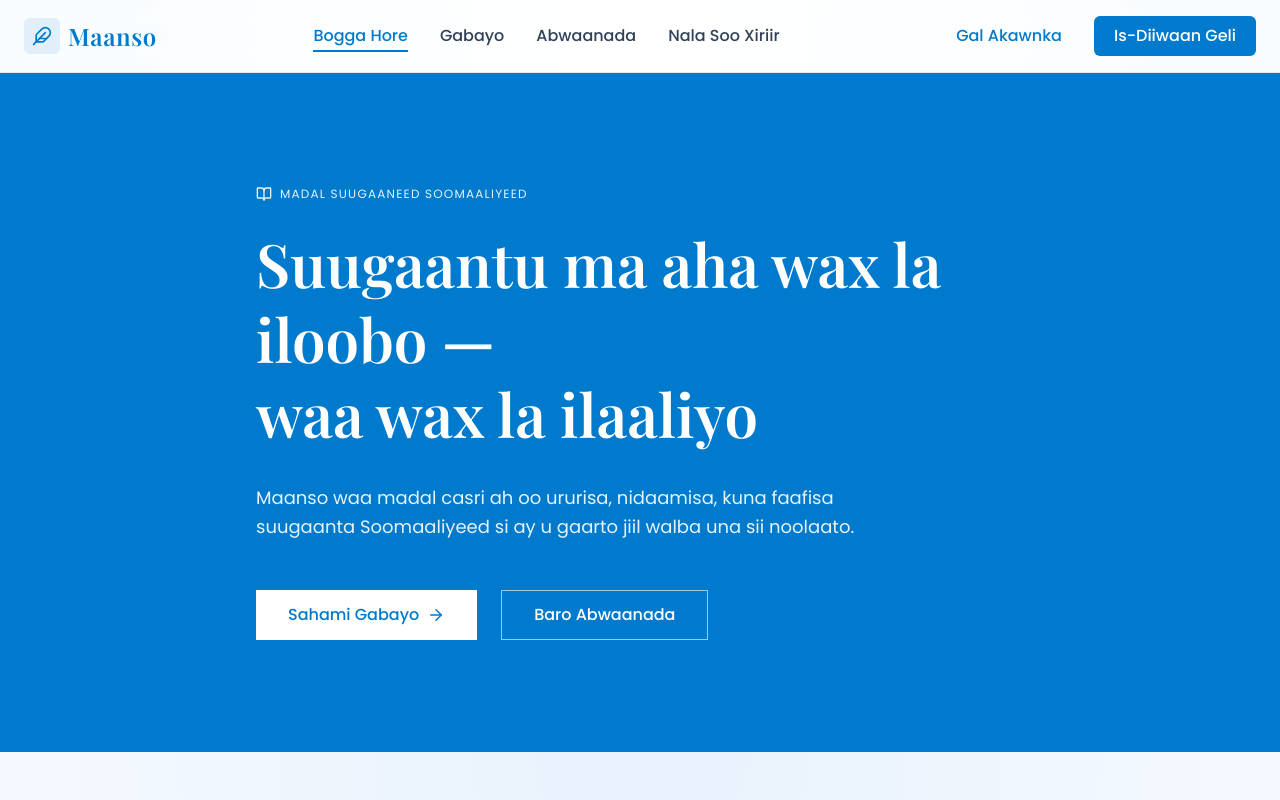
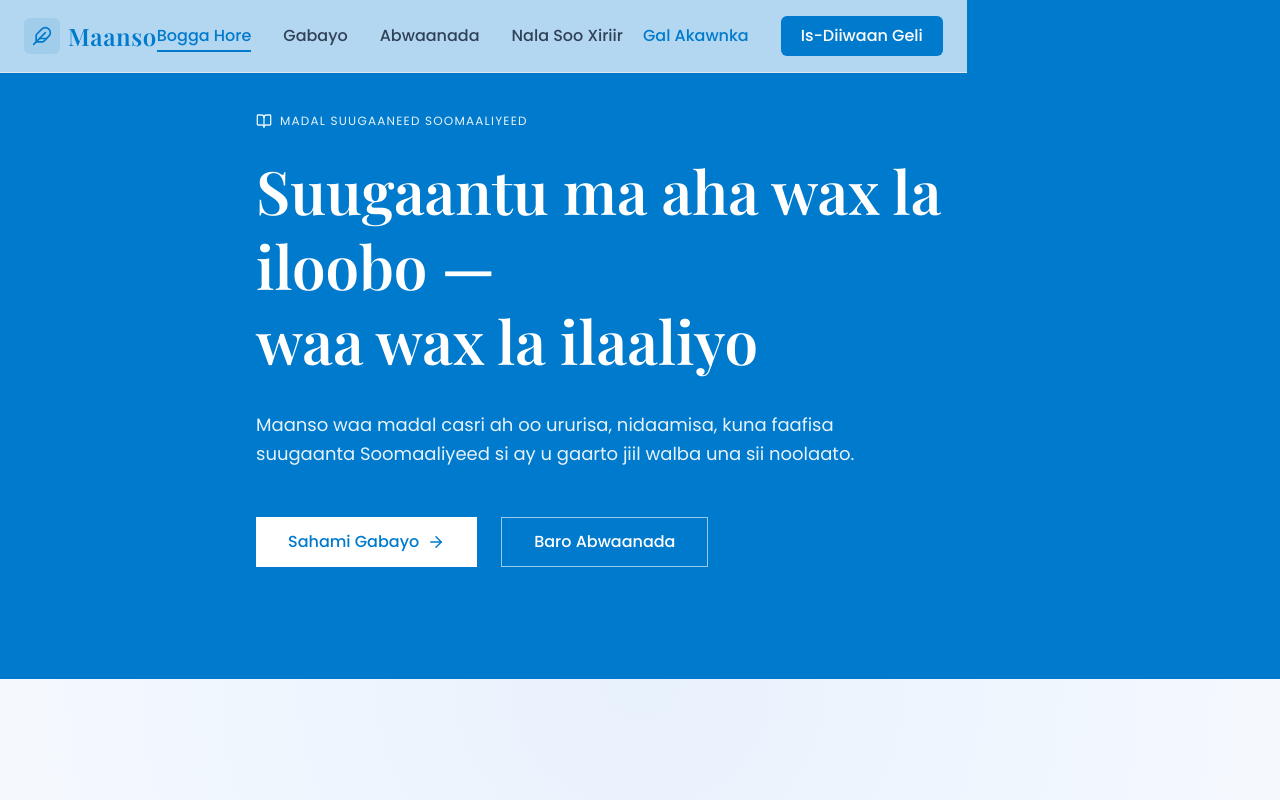
Before and after one commit to Amen252/Maanso-UI, a React (Vite) app: page / in a window 1280 px wide. Shown: the top 800 px of the page. Built offline with nearby package versions, Linux system fonts and the light colour scheme.

Commit message:
changess made

```diff
--- a/src/Components/Navbar.tsx
+++ b/src/Components/Navbar.tsx
@@ -21,9 +21,8 @@ const NavBar = () => {
   return (
     <>
       {/* NAVBAR */}
-      <nav className="sticky top-0 z-50 backdrop-blur-md bg-white/70 border-b border-slate-200">
+      <nav className="fixed top-0 z-50 backdrop-blur-md bg-white/70 border-b border-slate-200">
         <div className="max-w-7xl mx-auto px-4 sm:px-6 py-4 flex items-center justify-between">
-
           {/* Logo */}
           <Link
             to="/"
@@ -38,10 +37,18 @@ const NavBar = () => {
 
           {/* Desktop Links */}
           <div className="hidden md:flex items-center space-x-8">
-            <Link to="/" className={navLink("/")}>Bogga Hore</Link>
-            <Link to="/poems" className={navLink("/poems")}>Gabayo</Link>
-            <Link to="/poets" className={navLink("/poets")}>Abwaanada</Link>
-            <Link to="/contact" className={navLink("/contact")}>Nala Soo Xiriir</Link>
+            <Link to="/" className={navLink("/")}>
+              Bogga Hore
+            </Link>
+            <Link to="/poems" className={navLink("/poems")}>
+              Gabayo
+            </Link>
+            <Link to="/poets" className={navLink("/poets")}>
+              Abwaanada
+            </Link>
+            <Link to="/contact" className={navLink("/contact")}>
+              Nala Soo Xiriir
+            </Link>
           </div>
 
           {/* Desktop Actions */}
@@ -83,7 +90,6 @@ const NavBar = () => {
         }`}
       >
         <div className="px-4 py-6 space-y-2">
-
           {[
             { to: "/", label: "Bogga Hore" },
             { to: "/poems", label: "Gabayo" },
```
